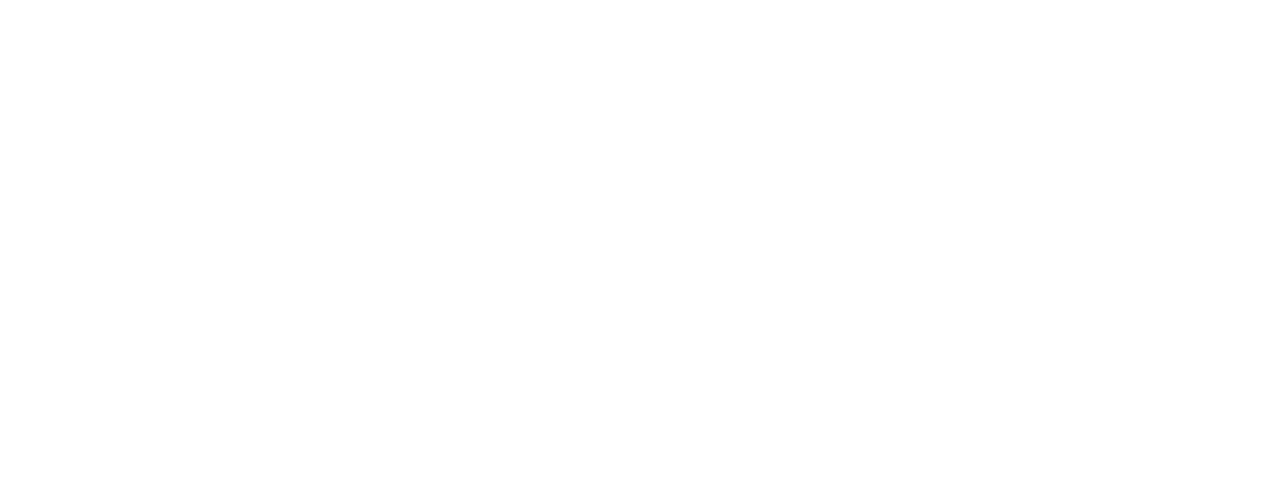
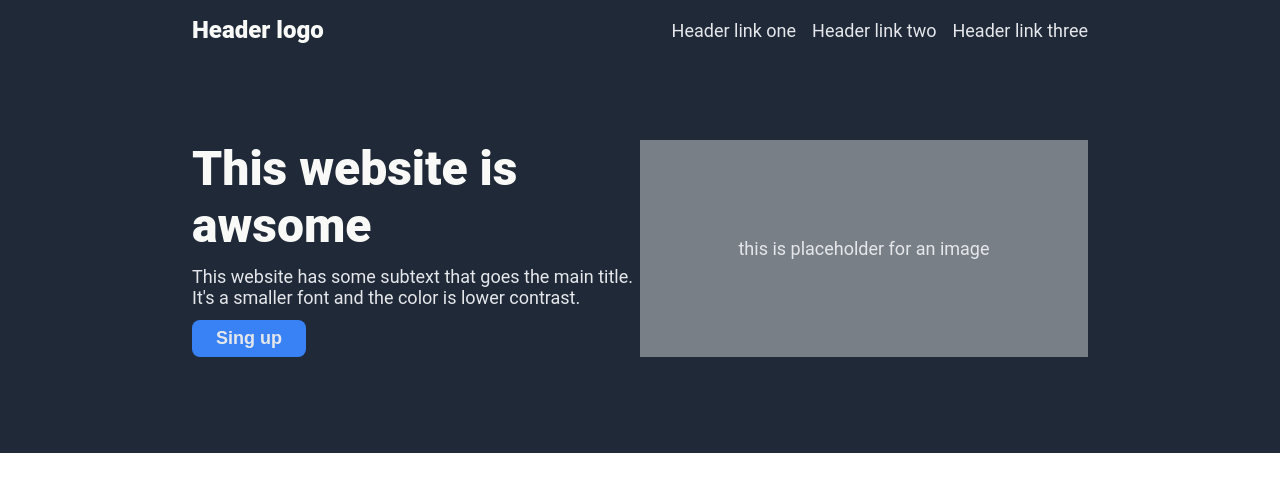
Before and after one commit to szy251/TheOdinProject, a plain HTML site: page foundations/projects/landing-page/index.html in a window 1280 px wide. Drawn offline with Linux system fonts and the light colour scheme.

Commit message:
Add hero with header section
I added hero and header and I also have added some styling that are in styles.css file.

```diff
--- a/foundations/projects/landing-page/index.html
+++ b/foundations/projects/landing-page/index.html
@@ -6,4 +6,24 @@
         <title>Landing Page</title>
         <link rel="stylesheet" href="./styles.css">
     </head>
+    <body>
+        <div class="hero">
+            <div class="header">
+                <div class="logo">Header logo</div>
+                <ul class="main_links">
+                    <li><a href="#">Header link one</a></li>
+                    <li><a href="#">Header link two</a></li>
+                    <li><a href="#">Header link three</a></li>
+                </ul>
+            </div>
+            <div class = "core">
+                <div class="welcome">
+                    <div class="main_text">This website is awsome</div>
+                    <div class="secondary_text">This website has some subtext that goes the main title. It's a smaller font and the color is lower contrast.</div>
+                    <button class="sing">Sing up</button>
+                </div>
+                <div class="placeholder">this is placeholder for an image</div>
+            </div>
+        </div>
+    </body>
 </html>
--- a/foundations/projects/landing-page/styles.css
+++ b/foundations/projects/landing-page/styles.css
@@ -0,0 +1,75 @@
+body{
+    display: flex;
+    flex-direction: column;
+    margin: 0;
+    font-family: 'Roboto', Arial, Helvetica, sans-serif;
+}
+.hero{
+    background-color: #1F2937;
+    padding: 0 15%;
+}
+.header {
+    padding-top: 16px;
+}
+
+.logo{
+    color: #F9FAF8;
+    font-size: 24px;
+    font-weight: 900;
+}
+.main_links{
+    display: flex;
+    list-style: none;
+    padding: 0;
+    gap: 16px;
+    margin: 0;
+}
+
+.main_links a,
+.secondary_text,
+.placeholder,
+.sing{
+    text-decoration: none;
+    color: #E5E7EB;
+    font-size: 18px;
+}
+
+.core,
+.header{
+    display: flex;
+    justify-content: space-between;
+    align-items: center;
+    padding-bottom: 96px;
+}
+
+.welcome{
+    display: flex;
+    flex-direction: column;
+    justify-content: center;
+    align-items: flex-start;
+    flex: 1 1 0;
+    gap: 12px;
+}
+
+.main_text{
+    font-size: 48px;
+    color: #F9FAF8;
+    font-weight: 900;
+}
+
+.placeholder{
+    flex: 1 1 0;
+    background-color: rgba(255, 255, 255, 0.4);
+    text-align: center;
+    align-content: center;
+    align-self: stretch;
+}
+
+.sing{
+    background-color: #3882F6;
+    flex-grow: 0;
+    padding: 8px 24px;
+    border: 0;
+    border-radius: 8px;
+    font-weight:600;
+}
```
